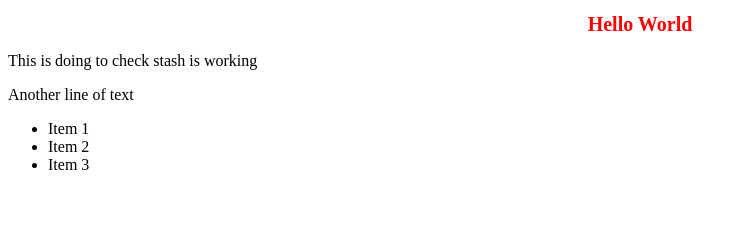
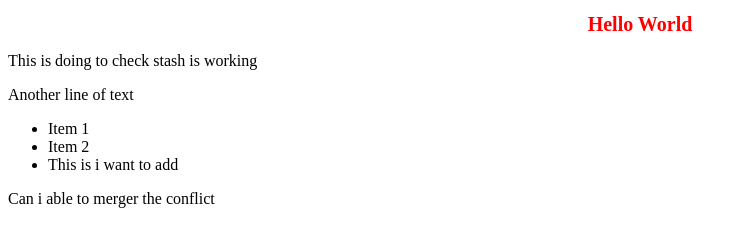
Before and after one commit to banshvatsa/Git-demo3, a plain HTML site: page index.html in a window 1280 px wide. Shown: the whole page, without its empty margins (0-748 px from the left). Drawn offline with Linux system fonts and the light colour scheme.

Commit message:
Final commit

```diff
--- a/index.html
+++ b/index.html
@@ -13,7 +13,8 @@
     <ul>
         <li>Item 1</li>
         <li>Item 2</li>
-        <li>Item 3</li>
+        <li>This is i want to add</li>
     </ul>
+    <p>Can i able to merger the conflict</p>
 </body>
 </html>
```
